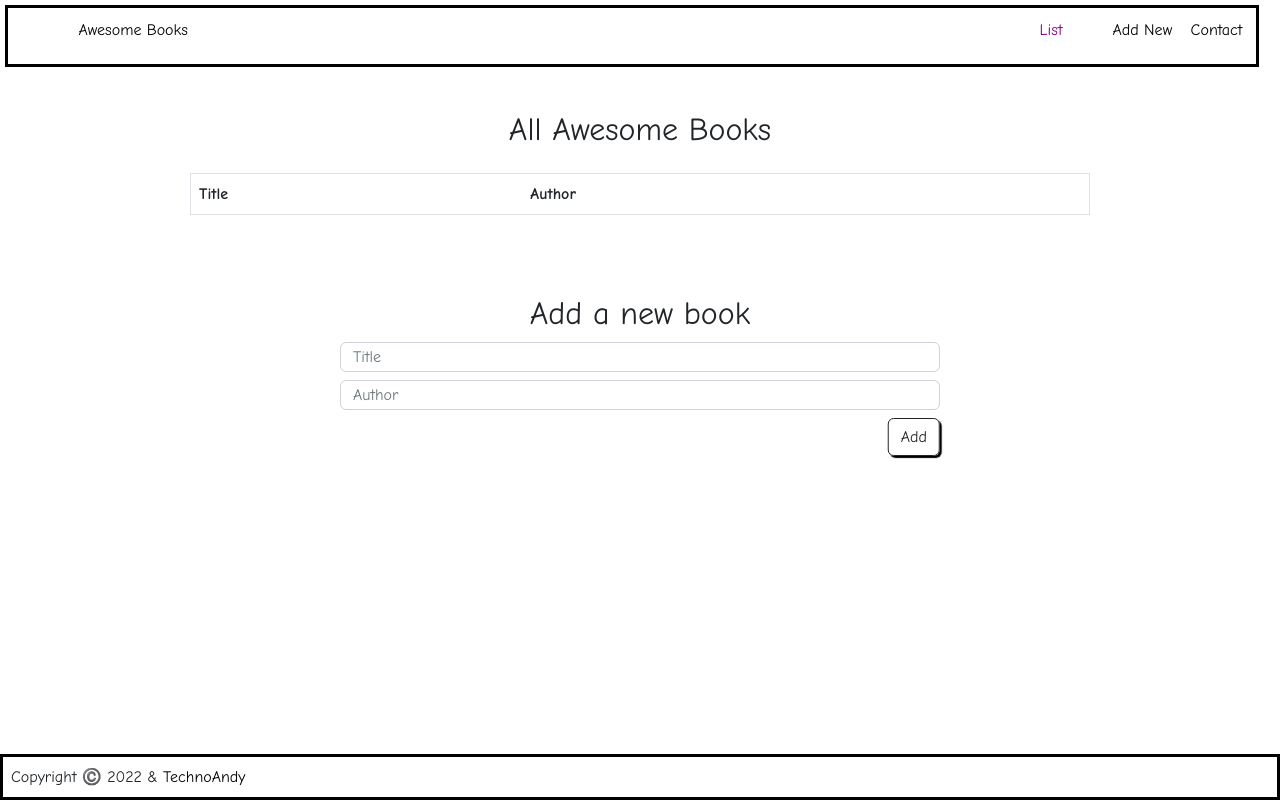
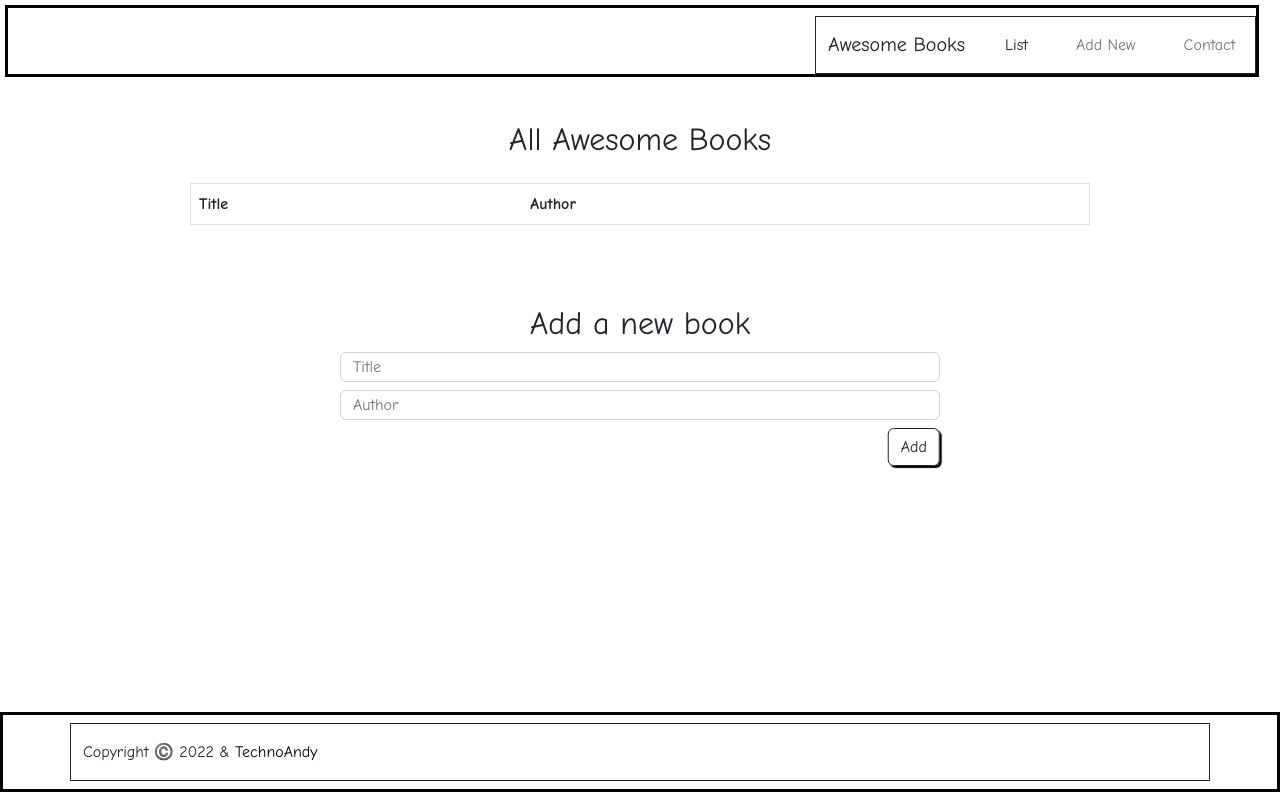
Before and after one commit to TechnoAndy/Awesome-books, a website: page index.html in a window 1280 px wide. Drawn offline with nearby package versions, Linux system fonts and the light colour scheme.

Commit message:
Restructure the html markup

```diff
--- a/index.html
+++ b/index.html
@@ -20,21 +20,60 @@
   </head>
   <body>
     <header>
-      <title>Awesome Books</title>
-      <nav>
-        <ul>
-          <li class="linkBtn-1">Awesome Books</li>
-            <li><button type="button" class="linkBtn active" id="listBtn">List</button>
+      <nav class="navbar navbar-expand-lg pb-0">
+        <div class="container-fluid container border border-dark py-2">
+          <a class="navbar-brand" href="#">Awesome Books</a>
+          <button
+            class="navbar-toggler"
+            type="button"
+            data-bs-toggle="collapse"
+            data-bs-target="#navbarSupportedContent"
+            aria-controls="navbarSupportedContent"
+            aria-expanded="false"
+            aria-label="Toggle navigation"
+          >
+            <span class="navbar-toggler-icon"></span>
+          </button>
+          <div class="collapse navbar-collapse" id="navbarSupportedContent">
+            <ul class="navbar-nav ms-auto gap-3">
+              <li class="nav-item">
+                <a
+                  class="nav-link active"
+                  aria-current="page"
+                  data-trigger="list"
+                  href="#list"
+                  >List</a
+                >
               </li>
-            <li></li>
-            <li><button type="button" class="linkBtn" id="addNewBtn">Add New</button></li>
-            <li></li>
-            <li><button type="button" class="linkBtn" id="contactBtn">Contact</button></li>
+
+              <li class="nav-item">
+                <a
+                  class="nav-link"
+                  aria-current="page"
+                  data-trigger="addNew"
+                  href="#addNew"
+                  >Add New</a
+                >
+              </li>
+
+              <li class="nav-item">
+                <a
+                  class="nav-link"
+                  aria-current="page"
+                  data-trigger="contact"
+                  href="#contact"
+                  >Contact</a
+                >
+              </li>
             </ul>
+          </div>
+        </div>
       </nav>
     </header>
+
+    <main>
       <!-- List Section -->
-    <section class="list" id="list">
+      <section class="list page" id="list">
         <div class="container mt-4">
           <h2>All Awesome Books</h2>
           <table class="table table-striped border mt-4">
@@ -53,11 +92,11 @@
       </section>
 
       <!-- AddNew Section -->
-    <section class="addNew" id="addNew">
+      <section class="addNew page" id="addNew">
         <div class="container">
           <h2>Add a new book</h2>
           <form class="form mx-auto">
-          <ul class="book-input">
+            <ul role="list" class="book-input">
               <li>
                 <input
                   type="text"
@@ -91,26 +130,33 @@
       </section>
 
       <!-- Contact Section -->
-    <section class="contact" id="contact">
+      <section class="contact page current" id="contact">
+        <div class="container">
           <h2>Contact information</h2>
-      <p>Do you have any questions or you just want to say "Hello"? <br> You can reach out to us!
+          <div class="contact-content w-50 mx-auto mt-5">
+            <p>
+              Do you have any questions or you just want to say "Hello"? <br />
+              You can reach out to us!
             </p>
             <ul>
               <li>Our e-mail: mail@mail.com</li>
               <li>Our phone number: 0043586634422</li>
               <li>Our address: Streetname 22, 84503 City, Country</li>
             </ul>
+          </div>
+        </div>
       </section>
+    </main>
 
     <!-- Footer Section -->
-    <footer>
+    <footer class="mb-2">
+      <div class="container-fluid container border border-dark py-3">
         <span>Copyright ©️ 2022</span>
-
         <span>&</span>
         <span>
           <a href="https://github.com/TechnoAndy">TechnoAndy</a>
         </span>
-
+      </div>
     </footer>
     <script src="app.js"></script>
     <script src="https://cdn.jsdelivr.net/npm/bootstrap@5.2.1/dist/js/bootstrap.bundle.min.js"></script>
```
Lines whose indentation alone changed are shown as unchanged.
